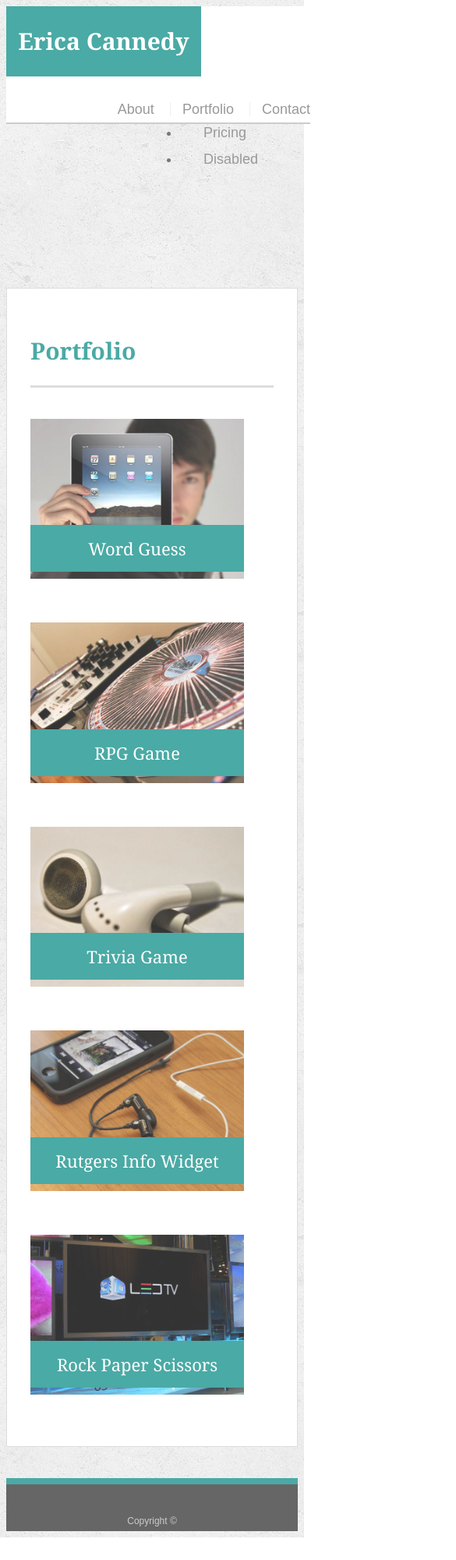
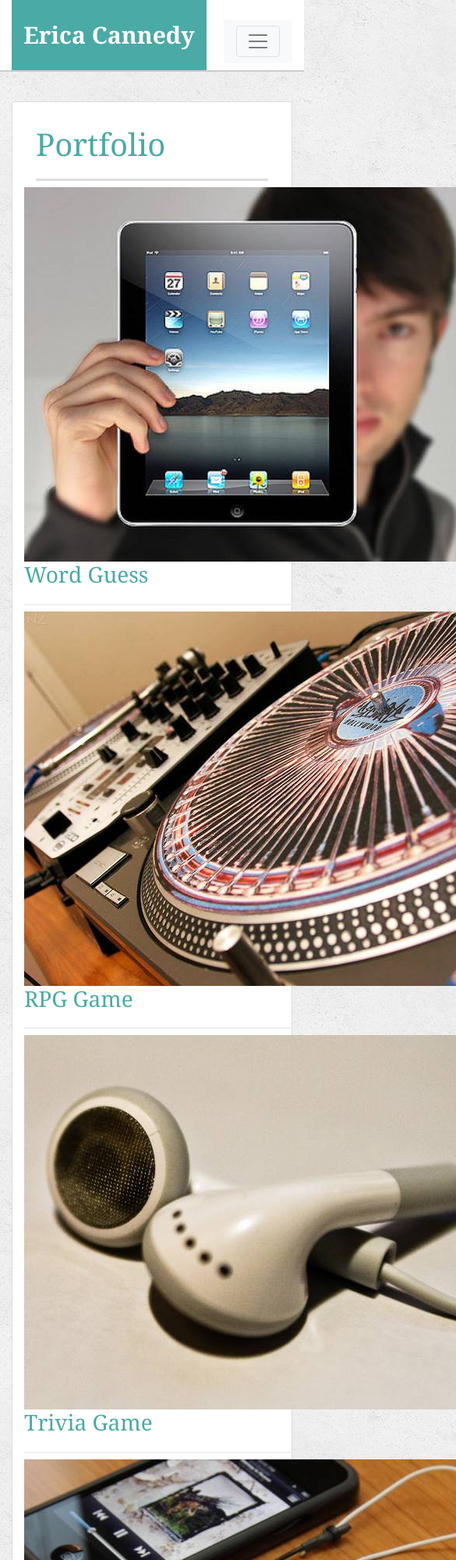
Before and after one commit to encannedy/R2D2, a plain HTML site: page portfolio.html in a window 390 px wide. Shown: the top 2000 px of the page at 78% size, 585 px wide, since content can reach past the window. Before the commit the page ends 1971 px from the top, so only its background shows below. Drawn offline with nearby package versions, Linux system fonts and the light colour scheme.

Commit message:
portfolio and contact update with bootstrap navbars

```diff
--- a/assets/css/style.css
+++ b/assets/css/style.css
@@ -217,3 +217,25 @@ input[type=submit] {
   background: #4aaaa5;
   border: 0 none;
 }
+
+
+@media screen and (max-width: 980px) {
+  .column {
+    width: 50%;
+
+  }
+}
+
+@media screen and (max-width: 768px) {
+  .column {
+    width: 50%;
+  }
+
+}
+
+  @media screen and (max-width: 640px) {
+    .column {
+      width: 100%;
+    }
+
+  }
--- a/portfolio.html
+++ b/portfolio.html
@@ -5,69 +5,66 @@
   <meta charset="UTF-8">
   <title>Portfolio | Erica Cannedy</title>
   <link rel="stylesheet" type="text/css" href="assets/css/style.css">
+
+  <link rel="stylesheet" href="https://stackpath.bootstrapcdn.com/bootstrap/4.3.1/css/bootstrap.min.css" integrity="sha384-ggOyR0iXCbMQv3Xipma34MD+dH/1fQ784/j6cY/iJTQUOhcWr7x9JvoRxT2MZw1T" crossorigin="anonymous">
+
 </head>
 
 <body>
 
+  <header id="masthead">
+      <div class="container">
+          <a href="index.html" id="logo">Erica Cannedy</a>
+
     <nav class="navbar navbar-expand-lg navbar-light bg-light">
-        <a class="navbar-brand" href="#">Navbar</a>
         <button class="navbar-toggler" type="button" data-toggle="collapse" data-target="#navbarNav" aria-controls="navbarNav" aria-expanded="false" aria-label="Toggle navigation">
           <span class="navbar-toggler-icon"></span>
         </button>
         <div class="collapse navbar-collapse" id="navbarNav">
           <ul class="navbar-nav">
             <li class="nav-item active">
-              <a class="nav-link" href="#">Home <span class="sr-only">(current)</span></a>
+              <a class="nav-link" href="index.html">About <span class="sr-only">(current)</span></a>
             </li>
             <li class="nav-item">
-              <a class="nav-link" href="#">Features</a>
+              <a class="nav-link" href="portfolio.html">Portfolio</a>
             </li>
             <li class="nav-item">
-              <a class="nav-link" href="#">Pricing</a>
+              <a class="nav-link" href="contact.html">Contact</a>
             </li>
-            <li class="nav-item">
-              <a class="nav-link disabled" href="#" tabindex="-1" aria-disabled="true">Disabled</a>
-            </li>
+
           </ul>
         </div>
       </nav>
 
-  <header id="masthead">
-    <div class="container">
-      <a href="index.html" id="logo">Erica Cannedy</a>
-      <nav>
-        <a href="index.html">About</a>
-        <a href="portfolio.html">Portfolio</a>
-        <a href="contact.html">Contact</a>
-      </nav>
-    </div>
   </header>
 
   <div id="main-container" class="container">
     <section class="main-section">
       <h1>Portfolio</h1>
 
-      <div class="work">
+      <div class="row">
+        <div class ="column-md-6">
+
         <img src="assets/images/technics-q-c-640-480-1.jpg" alt="Word Guess">
 
         <h3>Word Guess</h3>
       </div>
-      <div class="work">
+      <div class="column-md-6">
         <img src="assets/images/technics-q-c-640-480-2.jpg" alt="RPG Game">
 
         <h3>RPG Game</h3>
       </div>
-      <div class="work">
+      <div class="column-md-6">
         <img src="assets/images/technics-q-c-640-480-5.jpg" alt="Trivia Game">
 
         <h3>Trivia Game</h3>
       </div>
-      <div class="work">
+      <div class="column-md-6">
         <img src="assets/images/technics-q-c-640-480-7.jpg" alt="Rutgers Info Widget">
 
         <h3>Rutgers Info Widget</h3>
       </div>
-      <div class="work">
+      <div class="column">
         <img src="assets/images/technics-q-c-640-480-9.jpg" alt="Rock Paper Scissors">
 
         <h3>Rock Paper Scissors</h3>
@@ -76,7 +73,9 @@
     </section>
 
   </div>
-
+<script src="https://code.jquery.com/jquery-3.3.1.slim.min.js" integrity="sha384-q8i/X+965DzO0rT7abK41JStQIAqVgRVzpbzo5smXKp4YfRvH+8abtTE1Pi6jizo" crossorigin="anonymous"></script>
+        <script src="https://cdnjs.cloudflare.com/ajax/libs/popper.js/1.14.7/umd/popper.min.js" integrity="sha384-UO2eT0CpHqdSJQ6hJty5KVphtPhzWj9WO1clHTMGa3JDZwrnQq4sF86dIHNDz0W1" crossorigin="anonymous"></script>
+        <script src="https://stackpath.bootstrapcdn.com/bootstrap/4.3.1/js/bootstrap.min.js" integrity="sha384-JjSmVgyd0p3pXB1rRibZUAYoIIy6OrQ6VrjIEaFf/nJGzIxFDsf4x0xIM+B07jRM" crossorigin="anonymous"></script>
   <footer>
     <div class="container">
       Copyright &copy;
```
Also changed, not shown: contact.html (+24 -5 lines), index.html (+1 -1 lines).
